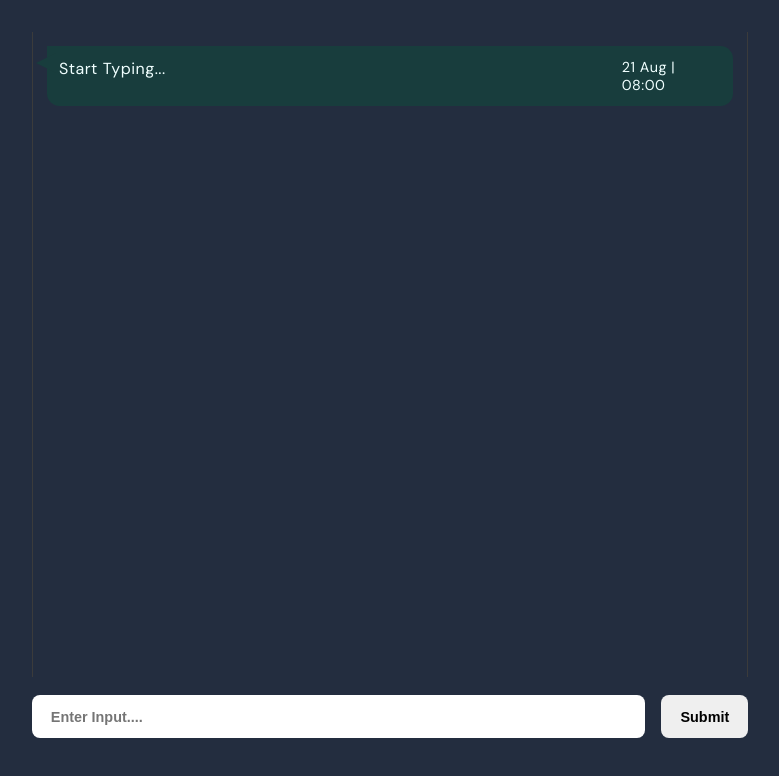
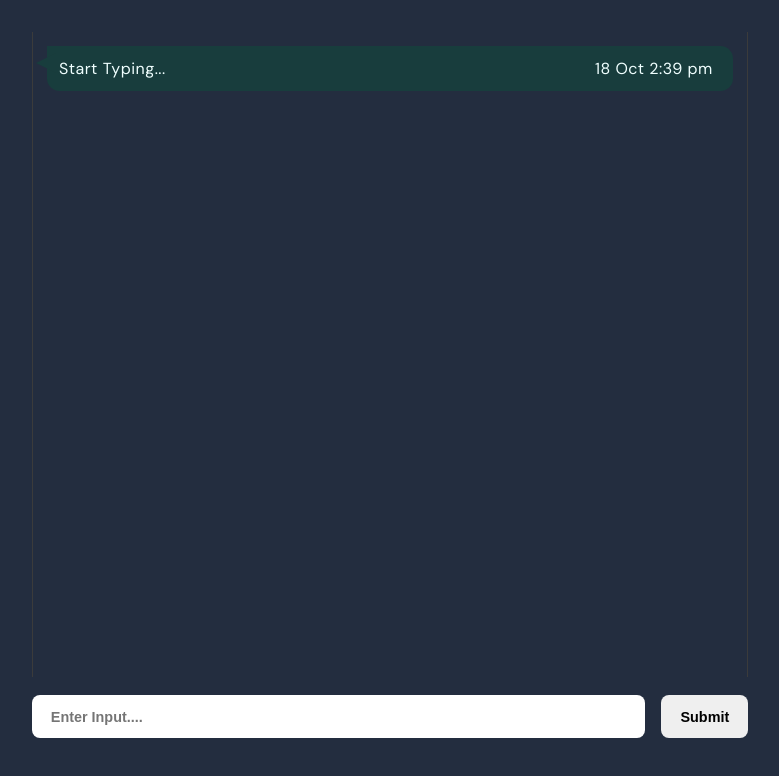
Before and after one commit to abhishekbadole8/chatai, a React (Vite) app: page / in a window 1280 px wide. Shown: the top 776 px of the page, without its empty margins (250-1029 px from the left). Built offline with nearby package versions, Linux system fonts and the light colour scheme.

Commit message:
dateandtime logic update

```diff
--- a/src/components/Main/Main.css
+++ b/src/components/Main/Main.css
@@ -45,8 +45,8 @@ li {
 }
 
 .list-dat {
-    font-size: .9rem;
-    width: 15%;
+    /* font-size: .9rem; */
+    width: 20%;
 }
 
 /* ----------form--------------- */
@@ -111,7 +111,11 @@ form button {
         height: 91%;
         padding: 4%;
     }
-    li{
+
+    li {
         margin-bottom: 2%;
+        font-size: .80rem;
+        padding: .65rem;
     }
+
 }
--- a/src/components/Main/Main.jsx
+++ b/src/components/Main/Main.jsx
@@ -7,7 +7,24 @@ function Main() {
     const [inputValue, setInputValue] = useState("")
     const [loading, setLoading] = useState(false)
 
-    const timestamp = new Date().toLocaleString();
+    function formatCustomDate(inputDate) {
+        const monthNames = [
+            'Jan', 'Feb', 'Mar', 'Apr', 'May', 'Jun',
+            'Jul', 'Aug', 'Sep', 'Oct', 'Nov', 'Dec'
+        ];
+
+        const month = monthNames[inputDate.getMonth()];
+        const day = inputDate.getDate();
+        const hours = inputDate.getHours();
+        const minutes = inputDate.getMinutes();
+        const amOrPm = hours >= 12 ? 'pm' : 'am';
+        const formattedDate = `${day} ${month} ${hours % 12 || 12}:${minutes} ${amOrPm}`;
+
+        return formattedDate;
+    }
+
+    const currentDate = new Date();
+    const formattedDate = formatCustomDate(currentDate);
 
     const fetchChat = async (chats) => {
         try {
@@ -19,7 +36,7 @@ function Main() {
 
                 setChats(prevChats => [
                     ...prevChats,
-                    { ...data, timestamp },
+                    { ...data, dateandtime: formattedDate },
 
                 ]);
                 setLoading(false)
@@ -38,7 +55,7 @@ function Main() {
                 {
                     role: "user",
                     content: inputValue,
-                    timestamp
+                    dateandtime: formattedDate
                 }
             ]);
             setLoading(true)
@@ -61,7 +78,7 @@ function Main() {
                     {chats.length === 0 &&
                         <li className="assistant">
                             <p className="list-desc">Start Typing...</p>
-                            <p className="list-dat">21 Aug | 08:00</p>
+                            <p className="list-dat">{formattedDate}</p>
                             <span className="shape left" />
                         </li>}
 
@@ -69,7 +86,7 @@ function Main() {
                         const { role, content, timestamp } = chat
                         return <li key={index} className={role}>
                             <p className="list-desc">{content}</p>
-                            <p className="list-dat">{timestamp}</p>
+                            <p className="list-dat">{formattedDate}</p>
                             <span className={role === "user" ? "shape right" : "shape left"} />
                         </li>
                     })}
@@ -77,7 +94,7 @@ function Main() {
                     {loading && (
                         <li className="assistant">
                             <p className="list-desc">Loading...</p>
-                            <p className="list-dat">21 Aug | 08:00</p>
+                            <p className="list-dat">{formattedDate}</p>
                             <span className="shape left" />
                         </li>)}
 
```
